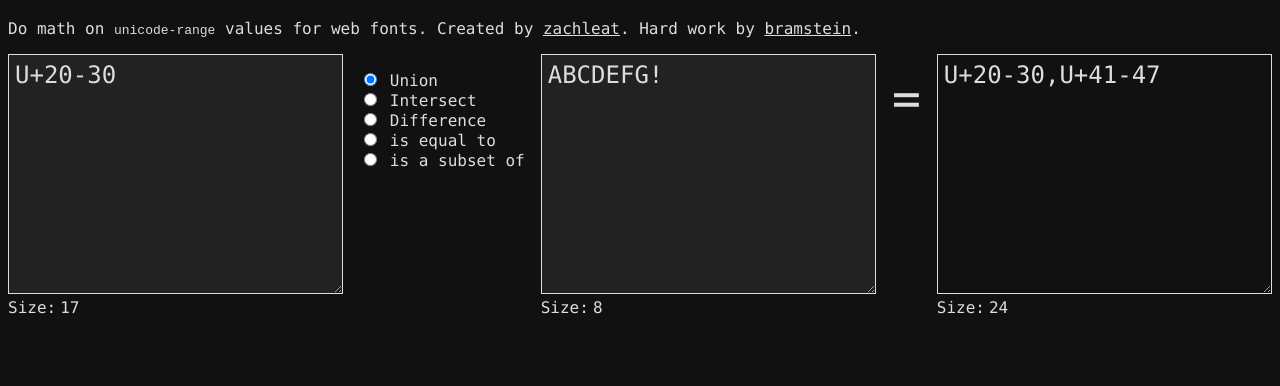
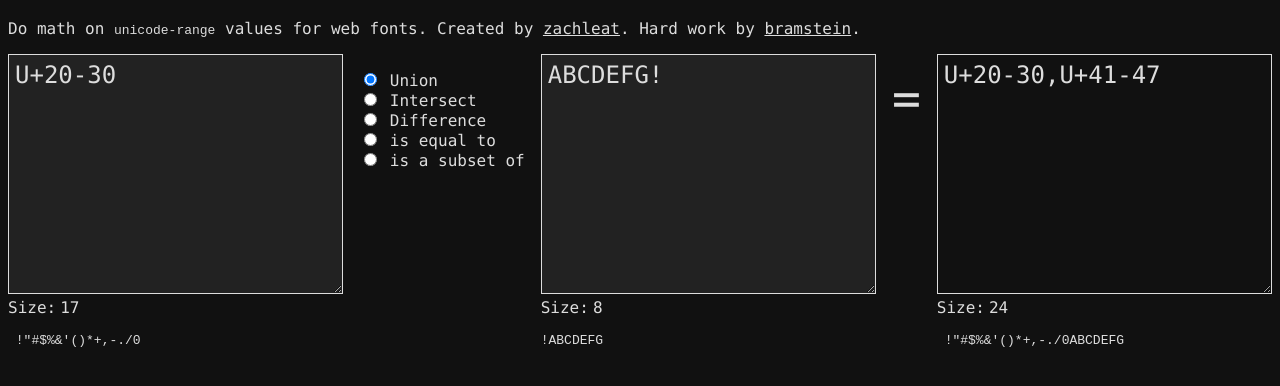
Before and after one commit to zachleat/unicode-range-interchange, a website with bundled scripts: page index.html in a window 1280 px wide. Shown: the part 62-448 px from the top of the page. Built offline with nearby package versions, Linux system fonts and the light colour scheme.

Commit message:
Show characterset

```diff
--- a/index.html
+++ b/index.html
@@ -43,12 +43,16 @@
     .uri-io-text[readonly] {
       background: transparent;
     }
-    .uri-io-size {
+    .uri-io-meta {
       display: flex;
       flex-basis: 100%;
       margin-bottom: 1em;
     }
-    .uri-io-size > * {
+    .uri-io-meta-chars {
+      white-space: pre-wrap;
+      word-break: break-all;
+    }
+    .uri-io-meta > * {
       padding-left: 4px;
     }
     .uri-operations {
@@ -76,7 +80,8 @@
       <form>
         <div class="uri-io">
           <textarea class="uri-io-text" id="from-a">U+20-30</textarea>
-          <span class="uri-io-size">Size: <span id="from-a-size"></span></span>
+          <div class="uri-io-meta">Size: <span id="from-a-size"></span></div>
+          <pre class="uri-io-meta uri-io-meta-chars" id="from-a-chars"></pre>
         </div>
         <div class="uri-operations">
           <label><input type="radio" name="operations" value="union" checked> Union</label>
@@ -87,12 +92,14 @@
         </div>
         <div class="uri-io">
           <textarea class="uri-io-text" id="from-b">ABCDEFG!</textarea>
-          <span class="uri-io-size">Size: <span id="from-b-size"></span></span>
+          <div class="uri-io-meta">Size: <span id="from-b-size"></span></div>
+          <pre class="uri-io-meta uri-io-meta-chars" id="from-b-chars"></pre>
         </div>
         <div class="uri-operations uri-operations--eq">=</div>
         <div class="uri-io">
           <textarea class="uri-io-text" id="to" readonly></textarea>
-          <span class="uri-io-size">Size: <span id="to-size"></span></span>
+          <div class="uri-io-meta">Size: <span id="to-size"></span></div>
+          <pre class="uri-io-meta uri-io-meta-chars" id="to-chars"></pre>
         </div>
       </form>
     </main>
--- a/js/uri.js
+++ b/js/uri.js
@@ -5,18 +5,28 @@ class URI {
     this.fromLeft = document.getElementById("from-a");
     this.fromRight = document.getElementById("from-b");
     this.to = document.getElementById("to");
-    this.ops = document.querySelectorAll("input[name=operations]")
+    this.ops = document.querySelectorAll("input[name=operations]");
 
     this.size = {
       fromLeft: document.getElementById("from-a-size"),
       fromRight: document.getElementById("from-b-size"),
       to: document.getElementById("to-size"),
+    };
+
+    this.chars = {
+      fromLeft: document.getElementById("from-a-chars"),
+      fromRight: document.getElementById("from-b-chars"),
+      to: document.getElementById("to-chars"),
     }
   }
 
   getOperationName() {
     let checked = Array.from(this.ops).filter(entry => entry.checked);
     return checked[0].value;
+  }
+
+  charsetToString(charset) {
+    return charset.toArray().map(codePoint => String.fromCodePoint(codePoint)).join("");
   }
 
   doMath() {
@@ -33,12 +43,16 @@ class URI {
       charset2 = new CharacterSet(rightVal);
     }
 
+    this.chars.fromLeft.innerText = this.charsetToString(charset1);
+    this.chars.fromRight.innerText = this.charsetToString(charset2);
+
     let opName = this.getOperationName();
     let output = charset1[opName](charset2);
 
     if(output.toHexRangeString) {
       this.to.value = output.toHexRangeString();
       this.size.to.innerText = output.getSize();
+      this.chars.to.innerText = this.charsetToString(output);
     } else {
       this.to.value = output;
       this.size.to.innerText = "N/A";
```
